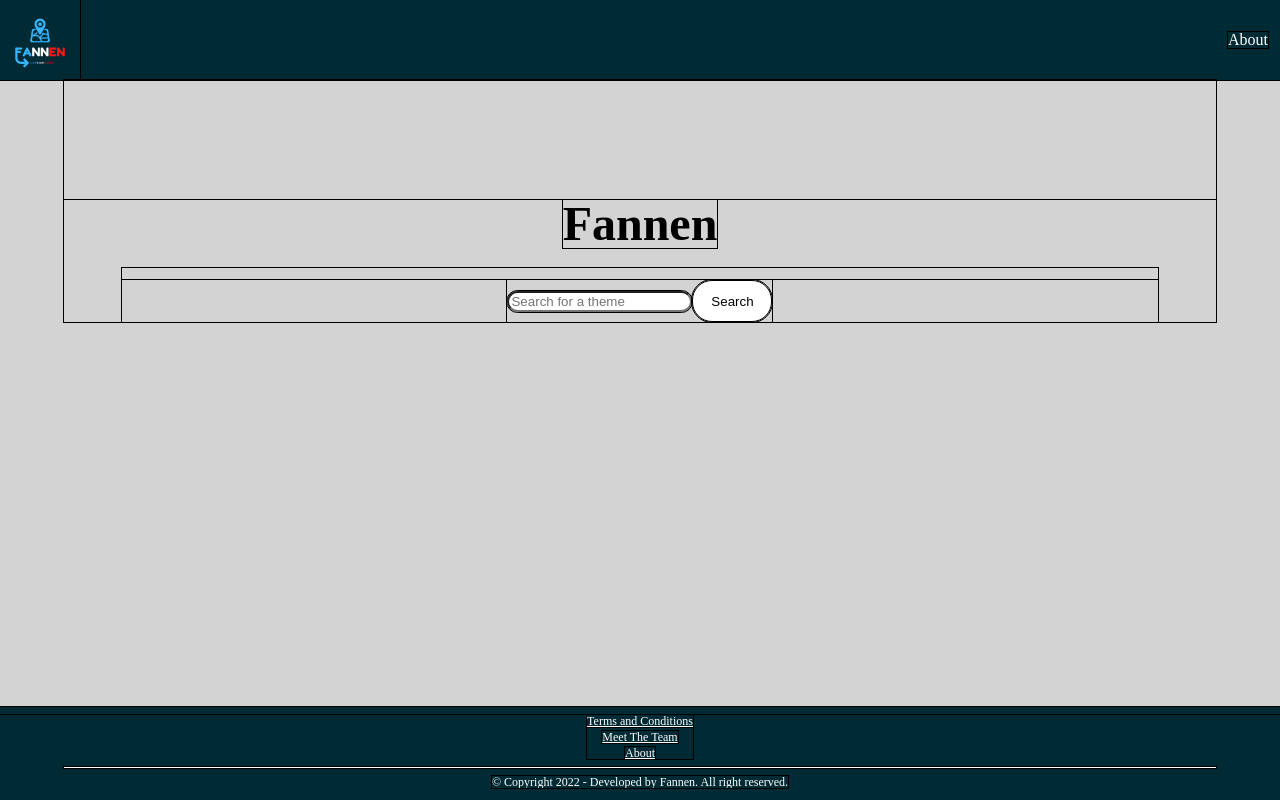
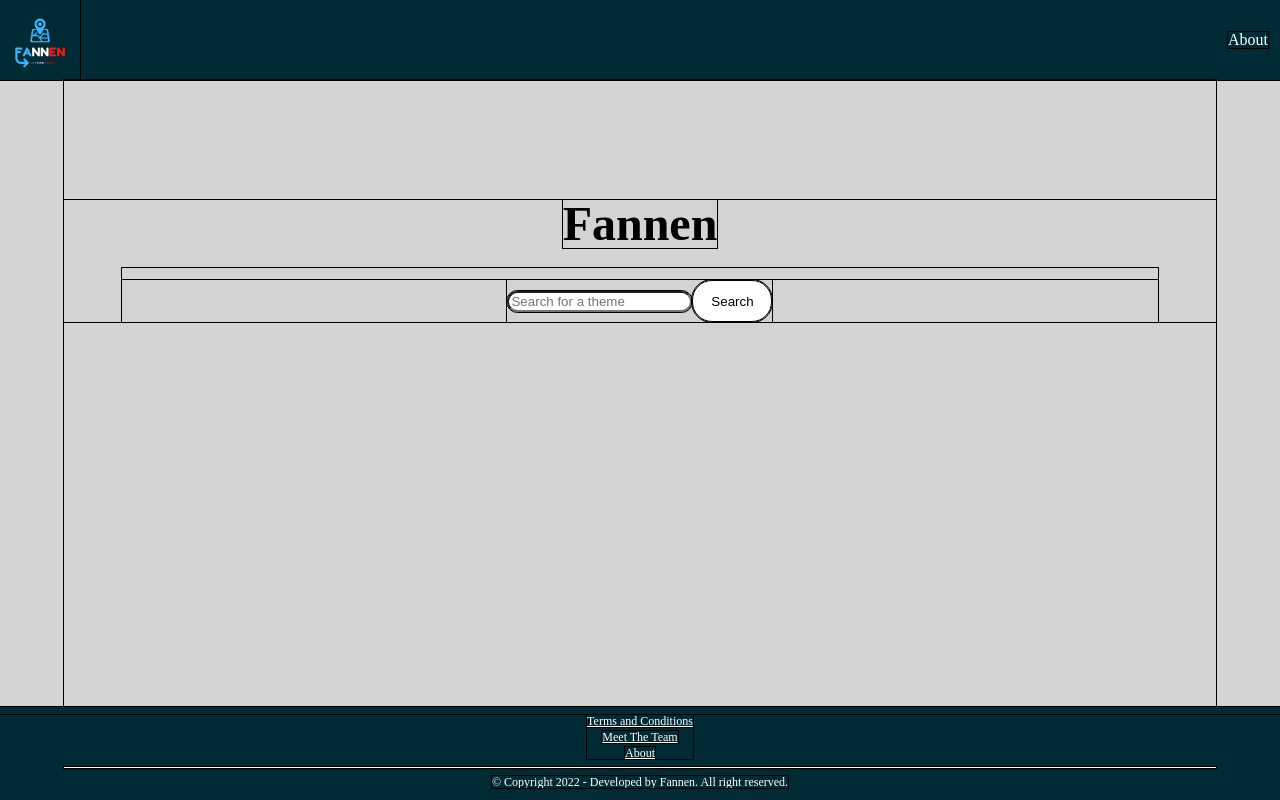
Before and after one commit to noemarius/fannen, a Next.js app: page /home in a window 1280 px wide. Built offline with nearby package versions, Linux system fonts and the light colour scheme.

Commit message:
make footer stick to bottom

```diff
--- a/src/components/Footer/FooterStyles.jsx
+++ b/src/components/Footer/FooterStyles.jsx
@@ -4,8 +4,6 @@
     background-color: #002b34;
     height: auto;
     width: 100%;
-    position: absolute;
-    bottom: 0px;
 
     a {
         color: white;
--- a/src/components/Layouts/Layout.jsx
+++ b/src/components/Layouts/Layout.jsx
@@ -6,6 +6,8 @@
 
 const Content = styled.div`
     width: 90%;
+    height: auto;
+    flex: 1;
 `
 export function Layout({
     children,
--- a/src/styles/globals.jsx
+++ b/src/styles/globals.jsx
@@ -9,6 +9,9 @@
 body {
     background-color: rgb(211, 211, 211);
     width: 100%;
+    display: flex;
+    flex-direction: column;
+    min-height: 100vh;
 }
 `
 
```
